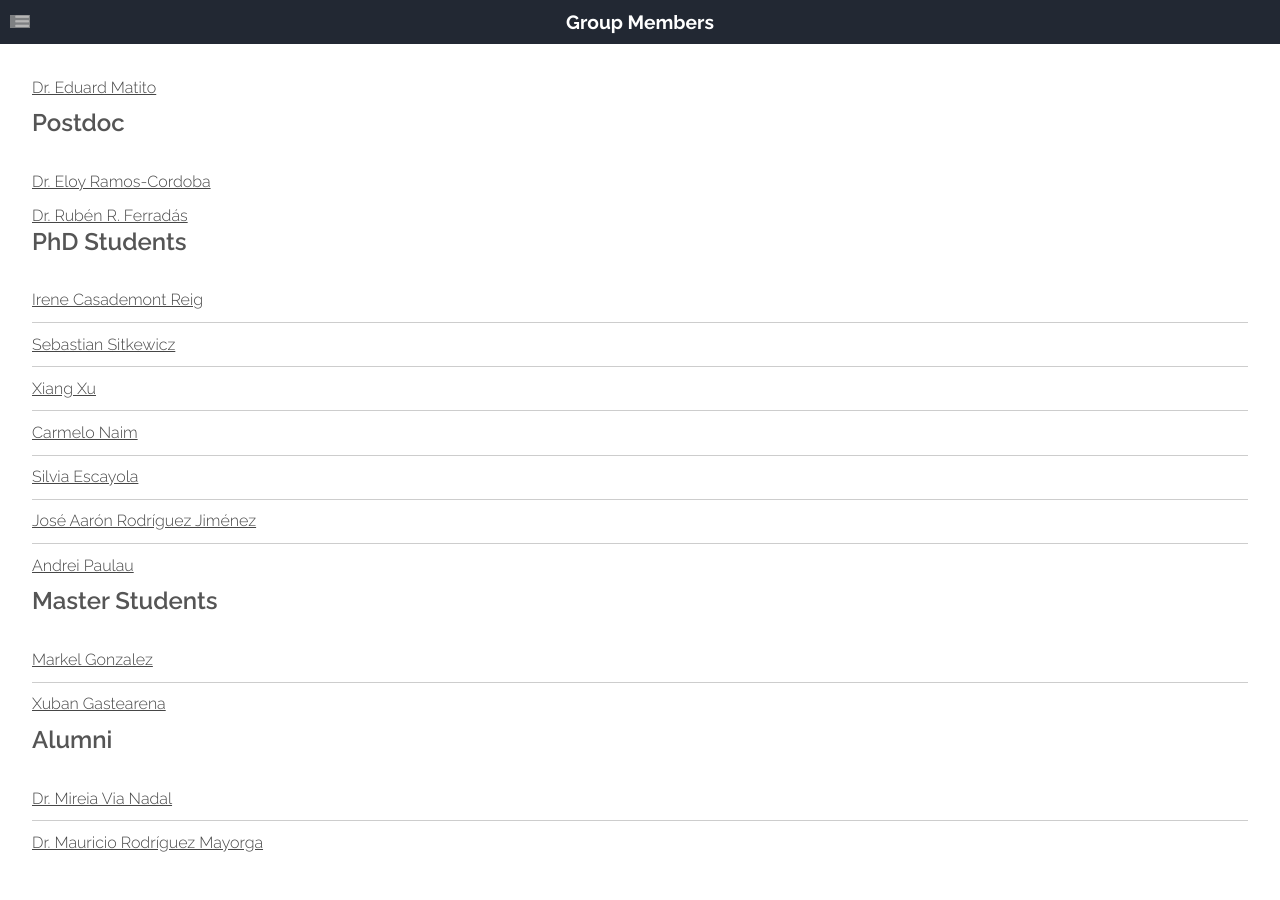
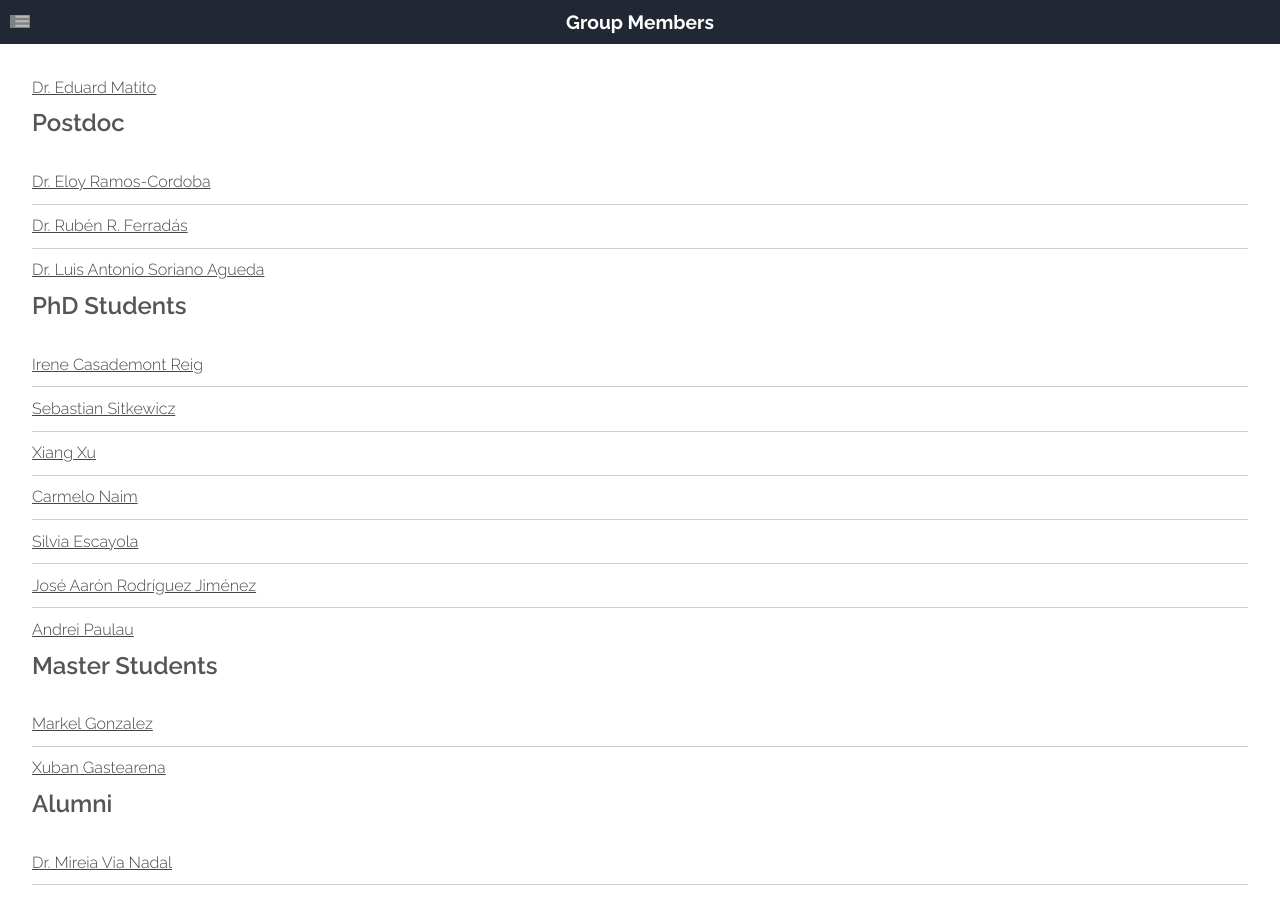
Before and after one commit to old-jekyll-templates/Horizons-Jekyll-Theme, a Jekyll site: the page built from members.html, in a window 1280 px wide and 900 px high, scrolled down 839 px. Built offline with Jekyll 4.4.1, drawn with Linux system fonts in a browser that asks for light colours; grey boxes are pictures that could not be loaded.

Commit message:
Update members.html

```diff
--- a/members.html
+++ b/members.html
@@ -23,9 +23,10 @@ layout: main
 							<h2>Postdoc</h2>
 						</header>
 						<ul class="default">
-							<!-- <li><a href="{{ site.baseurl }}/members/eloy.html">Dr. Eloy Ramos-Cordoba</a></li> -->
-							<li><a href="https://eloyramoscordoba.wordpress.com">Dr. Eloy Ramos-Cordoba</a></li>
-							<a href="{{ site.baseurl }}/members/ruben_ferradas.html">Dr. Rubén R. Ferradás</a>
+							<li><a href="{{ site.baseurl }}/members/eloy.html">Dr. Eloy Ramos-Cordoba</a></li>
+							<!-- <li><a href="https://eloyramoscordoba.wordpress.com">Dr. Eloy Ramos-Cordoba</a></li> -->
+							<li><a href="{{ site.baseurl }}/members/ruben_ferradas.html">Dr. Rubén R. Ferradás</a></li>
+							<li><a href="{{ site.baseurl }}/members/luis_antonio.html">Dr. Luis Antonio Soriano Agueda</a></li>
 
 
 						</ul>
```
